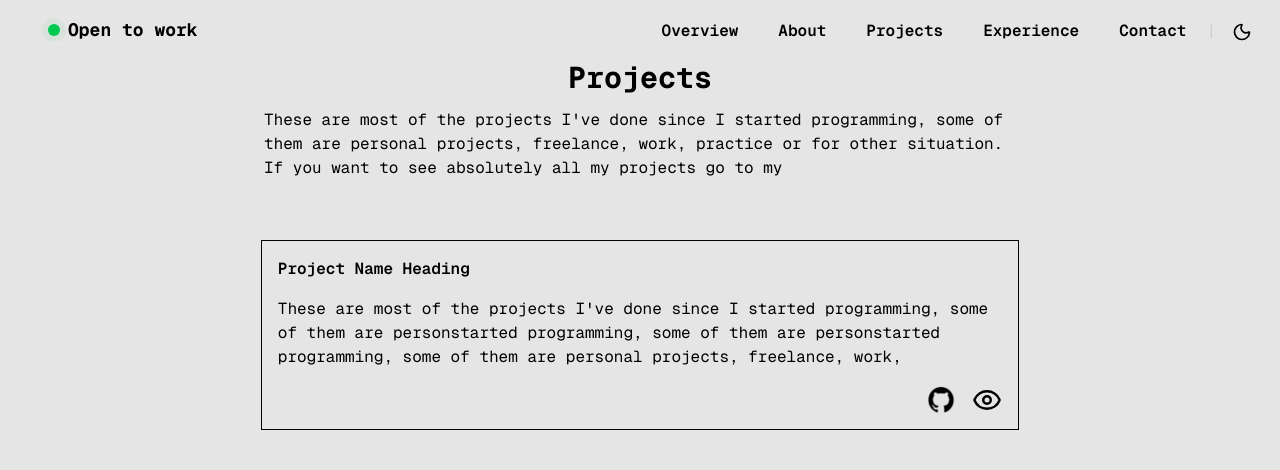
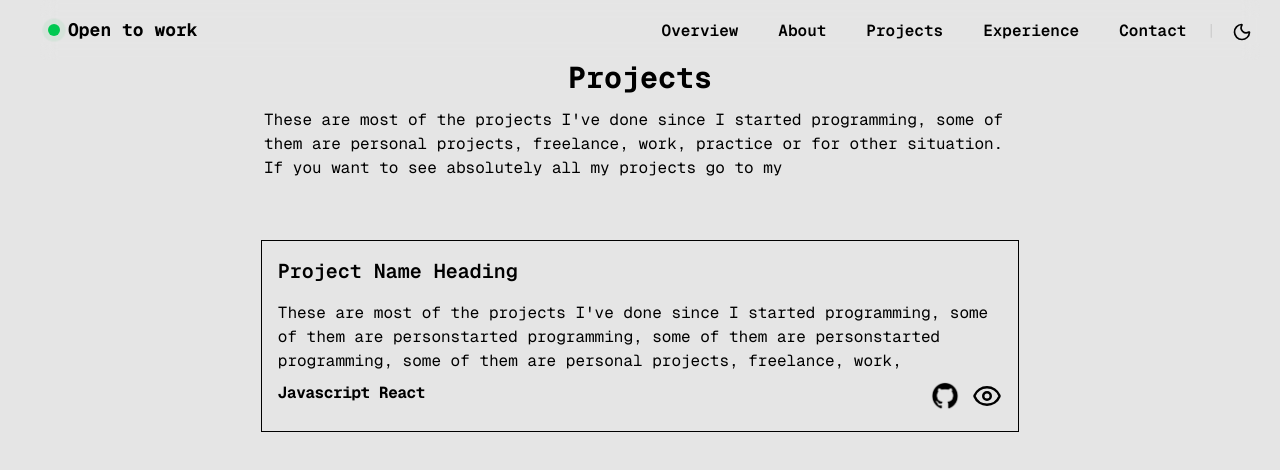
Before and after one commit to arslan433/Ar-Portfolio, a Next.js app: page /projects in a window 1280 px wide. Shown: the top 470 px of the page. Built offline with nearby package versions, Linux system fonts and the light colour scheme.

Commit message:
Projects page added

```diff
--- a/src/app/projects/page.js
+++ b/src/app/projects/page.js
@@ -16,15 +16,19 @@ export default function Projects() {
                 </div>
                 {/* Projects listing  */}
                 <div className="justify-items-center px-2 mt-15 items-center">
-                    <div className="border-1 h-[190px] max-sm:h-auto w-3/5 max-sm:w-full mb-2 pb-3" >
-                        <div className="float-left p-4">
-                            <h4 className="font-semibold">Project Name Heading</h4>
+                    <div className="border-1 h-48 w-3/5 max-sm:w-full mb-2 pb-3 px-4" >
+                        <div className="py-4 text-left">
+                            <h4 className="font-semibold text-xl">Project Name Heading</h4>
                         </div>
                         <div>
-                            <p className="float-left text-left px-4 mb-2">These are most of the projects I've done since I started programming, some of them are personstarted programming, some of them are personstarted programming, some of them are personal projects, freelance, work,</p>
+                            <p className="text-left mb-2">These are most of the projects I've done since I started programming, some of them are personstarted programming, some of them are personstarted programming, some of them are personal projects, freelance, work,</p>
 
                         </div>
-                        <div className="float-right flex gap-4 px-2 m-2">
+                        <div className="flex justify-between items-start flex-wrap max-md:flex-column flex-row gap-5 mt-2">
+                            <div>
+                                <p className="font-[700] tracking-tight">Javascript React</p>
+                            </div>
+                            <div className="flex justify-center items-end gap-3">
                                 <p>
                                     <Image
                                         src="/assets/github.webp"
@@ -33,10 +37,10 @@ export default function Projects() {
                                         height={30}
                                     />
                                 </p>
-                            <p><Eye height={30} width={30}/></p>
+                                <p><Eye height={30} width={30} /></p>
                             </div>
                         </div>
-
+                    </div>
                 </div>
             </div>
         </>
```
Lines whose indentation alone changed are shown as unchanged.
